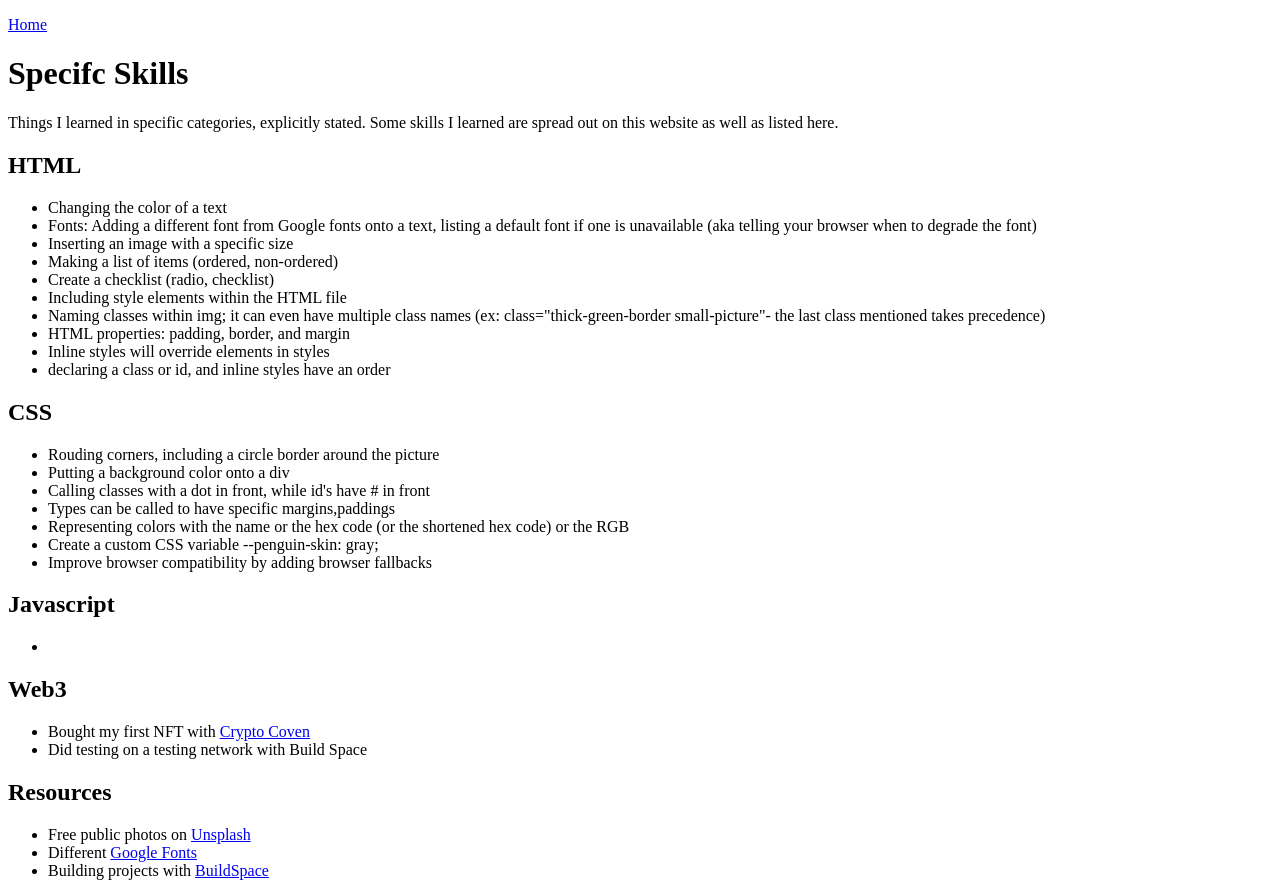
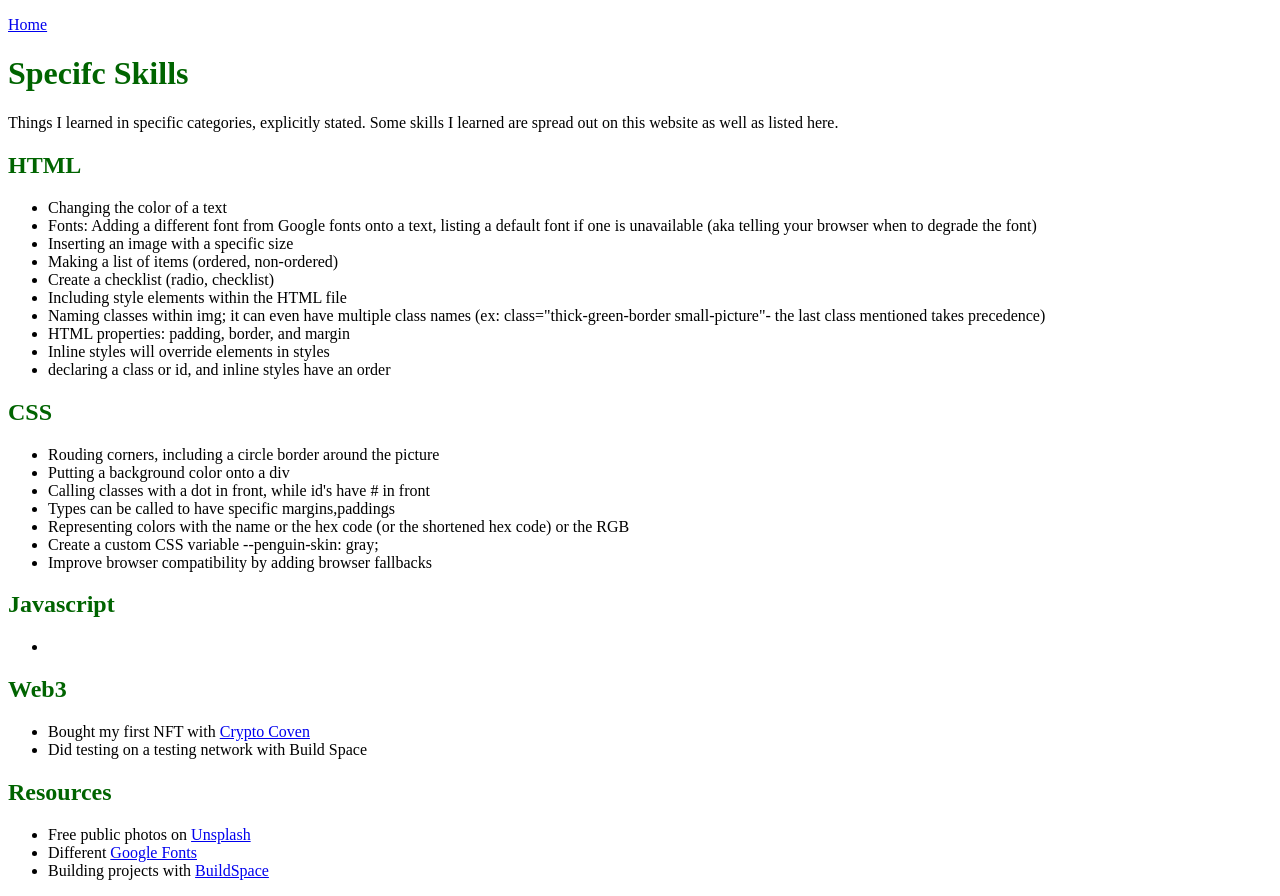
Before and after one commit to hong-codes/2022CodingJourney, a plain HTML site: page skills.html in a window 1280 px wide. Drawn offline with Linux system fonts and the light colour scheme.

Commit message:
Change heading color

```diff
--- a/skills.html
+++ b/skills.html
@@ -8,6 +8,14 @@
 </head>
 <body>
     <style>
+        h1 {
+            color: darkgreen;
+        }
+
+        h2 {
+            color: darkgreen;
+        }
+
     </style>
     <p><a href="index.html">Home</a></p>
     <h1>Specifc Skills</h1>
```
